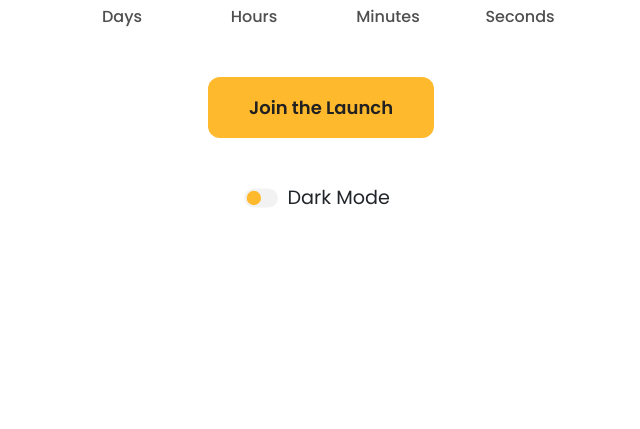
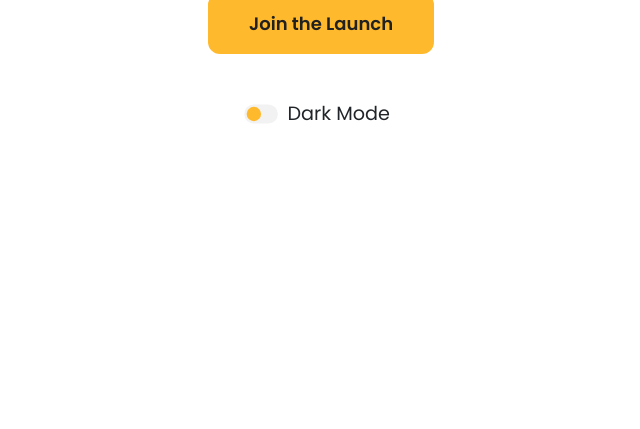
Before and after one commit to digicollabs/digicollabs-web, a plain HTML site: page index.html in a window 1280 px wide. Shown: the part 371-800 px from the top of the page, without its empty margins (319-959 px from the left). Drawn offline with nearby package versions, Linux system fonts and the light colour scheme.

Commit message:
remove countdown element

```diff
--- a/index.html
+++ b/index.html
@@ -27,7 +27,7 @@
             <div class="col-xl-6 col-lg-7 col-md-10 col-sm-12 col-12">
                 <img src="./src/assets/digicollabs_logo_light.svg" class="img-fluid mx-auto d-block marginbottom"
                     id="logoDigicollabs">
-                <div id="countdown"></div>
+                <!-- <div id="countdown"></div> -->
                 <button type="button" class="btn mx-auto d-block margintop btn-digicollabs" id="btnLaunchModal"
                     data-toggle="modal" data-target="#staticBackdrop">Join the Launch</button>
 
```
